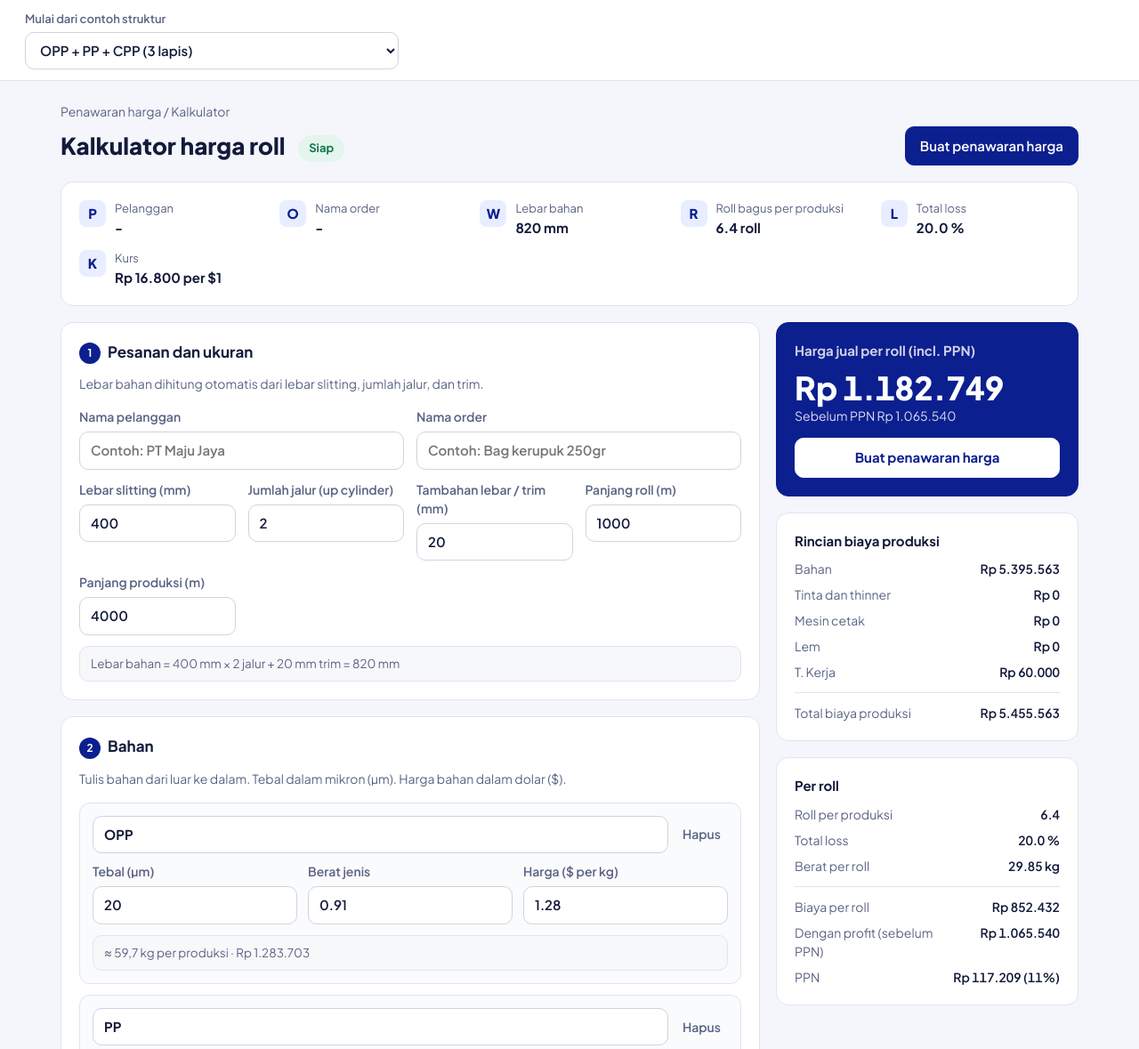
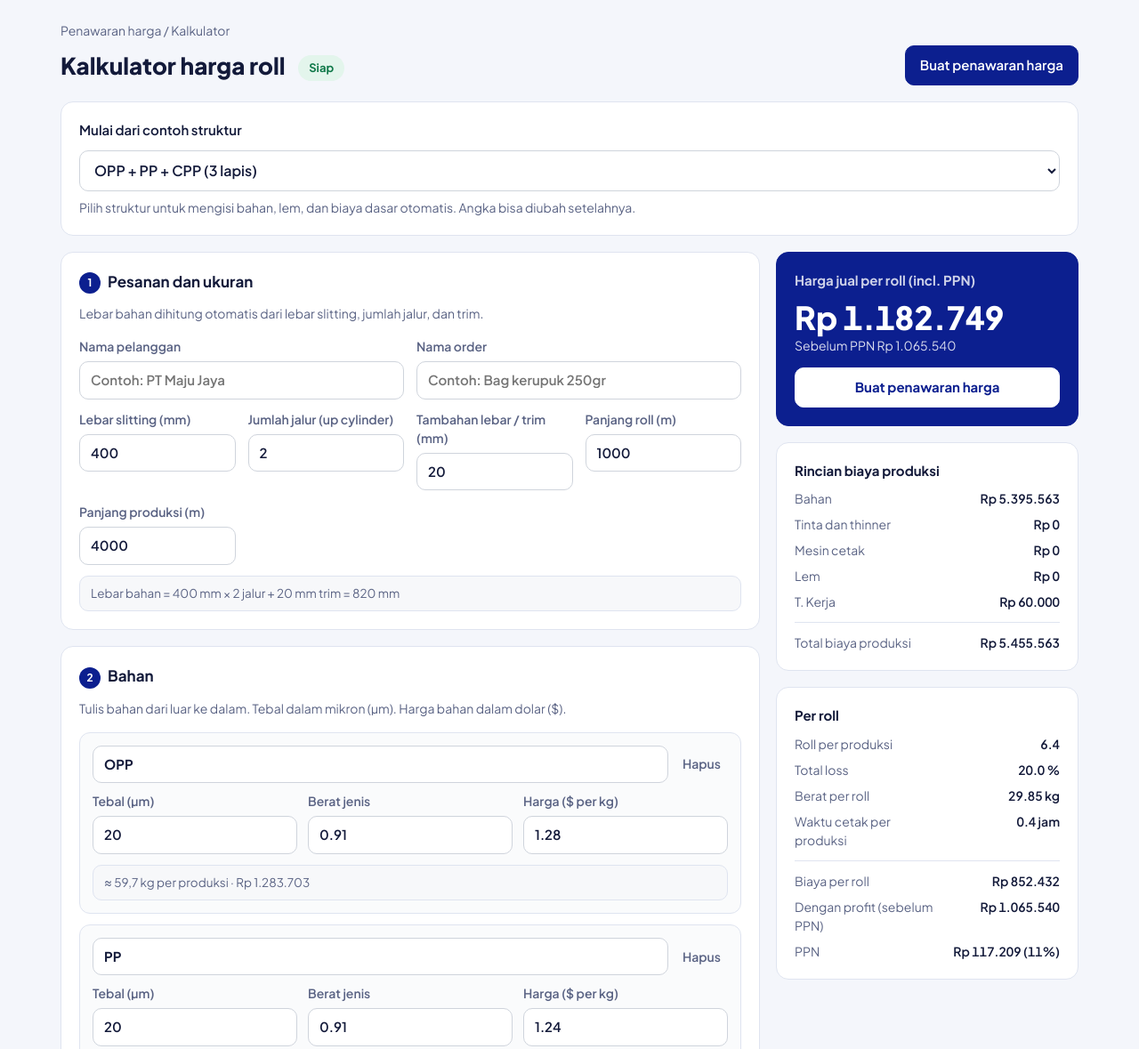
Before and after one commit to liliesterw/kalkulator-harga, a plain HTML site: page index.html in a window 1280 px wide. Shown: the top 1179 px of the page at 89% size. Drawn offline with Linux system fonts and the light colour scheme.

Commit message:
Add files via upload

```diff
--- a/index.html
+++ b/index.html
@@ -79,6 +79,8 @@ input.bad{border-color:var(--danger);background:#fdecea}
 .item-head input{font-weight:700;flex:1}
 .fields{display:grid;gap:12px;grid-template-columns:repeat(auto-fit,minmax(150px,1fr))}
 .empty{color:var(--muted);font-size:14px;margin:6px 0}
+.stepper{display:flex;gap:8px;flex-wrap:wrap}
+.stepper .btn{min-height:44px;font-size:15px}
 
 /* panel kanan */
 .side-card{background:#fff;border:1px solid var(--line);border-radius:14px;padding:20px;margin-bottom:18px}
@@ -140,13 +142,7 @@ dl .tot dt,dl .tot dd{color:var(--text);font-weight:800}
 
 
 
-<header class="top">
-  <div class="search">
-    <label>Mulai dari contoh struktur
-      <select id="preset"></select>
-    </label>
-  </div>
-</header>
+
 
 <div class="content">
   <div class="crumb">Penawaran harga / Kalkulator</div>
@@ -155,16 +151,11 @@ dl .tot dt,dl .tot dd{color:var(--text);font-weight:800}
     <button class="btn primary" id="openQ" type="button">Buat penawaran harga</button>
   </div>
 
-  <!-- ringkasan pesanan -->
   <section class="card">
-    <div class="facts">
-      <div class="fact"><i>P</i><div><small>Pelanggan</small><b id="fCust">-</b></div></div>
-      <div class="fact"><i>O</i><div><small>Nama order</small><b id="fOrder">-</b></div></div>
-      <div class="fact"><i>W</i><div><small>Lebar bahan</small><b id="fW">-</b></div></div>
-      <div class="fact"><i>R</i><div><small>Roll bagus per produksi</small><b id="fR">-</b></div></div>
-      <div class="fact"><i>L</i><div><small>Total loss</small><b id="fLoss">-</b></div></div>
-      <div class="fact"><i>K</i><div><small>Kurs</small><b id="fKurs">-</b></div></div>
-    </div>
+    <label style="font-size:15px;color:var(--text)">Mulai dari contoh struktur
+      <select id="preset" style="font-size:16px;min-height:46px;margin-top:6px"></select>
+    </label>
+    <p class="desc" style="margin:8px 0 0">Pilih struktur untuk mengisi bahan, lem, dan biaya dasar otomatis. Angka bisa diubah setelahnya.</p>
   </section>
 
   <div class="cols">
@@ -185,6 +176,7 @@ dl .tot dt,dl .tot dd{color:var(--text);font-weight:800}
           <label>Panjang produksi (m)<input data-k="runLen" data-req type="number" min="1" inputmode="decimal"></label>
         </div>
         <div class="hint" id="widthHint"></div>
+
       </section>
 
       <!-- 2 -->
@@ -202,8 +194,9 @@ dl .tot dt,dl .tot dd{color:var(--text);font-weight:800}
         <div class="grid">
           <label>Jumlah warna<input data-k="colors" type="number" min="0" step="1" inputmode="numeric"></label>
           <label>Kecepatan mesin (meter per menit)<input data-k="speed" type="number" min="0" step="1" inputmode="numeric"></label>
-          <label>Biaya mesin (Rp per jam)<input data-k="machineRate" type="number" min="0" step="1000" inputmode="numeric"></label>
+          <label>Biaya mesin (Rp per jam)<input data-k="machineRate" data-money type="text" inputmode="numeric"></label>
         </div>
+
         <div class="sub">Tingkat kesulitan cetak</div>
         <div class="seg" role="group" aria-label="Tingkat kesulitan cetak">
           <button type="button" data-diff="gampang">Gampang</button>
@@ -240,11 +233,12 @@ dl .tot dt,dl .tot dd{color:var(--text);font-weight:800}
       <section class="card" id="sec-5">
         <div class="card-head"><h2><span class="step-no">5</span>Biaya tambahan dan harga jual</h2></div>
         <div class="grid">
-          <label>Biaya tenaga kerja / T. Kerja (Rp per produksi)<input data-k="fixed" type="number" min="0" step="1000" inputmode="numeric"></label>
+          <label>Biaya tenaga kerja / T. Kerja (Rp per produksi)<input data-k="fixed" data-money type="text" inputmode="numeric"></label>
           <label>Loss slitting (%)<input data-k="lossSlit" type="number" step="0.5" min="0" max="99" inputmode="decimal"></label>
           <label>Keuntungan / profit (%)<input data-k="profit" type="number" step="0.5" inputmode="decimal"></label>
-          <label>Kurs (Rp per $1)<input data-k="kurs" type="number" min="0" step="10" inputmode="numeric"></label>
+          <label>Kurs (Rp per $1)<input data-k="kurs" data-money type="text" inputmode="numeric"></label>
           <label>PPN (%)<input data-k="ppn" type="number" step="0.5" min="0" inputmode="decimal"></label>
+        <label>MOQ, minimal order (roll)<input data-k="moq" type="number" min="0" step="1" inputmode="numeric"></label>
         </div>
         <div class="hint" id="lossHint"></div>
       </section>
@@ -252,11 +246,12 @@ dl .tot dt,dl .tot dd{color:var(--text);font-weight:800}
 
     <aside>
       <div class="side-card price-card">
-        <h3>Harga jual per roll (incl. PPN)</h3>
+        <h3 id="priceLabel">Harga jual per roll (incl. PPN)</h3>
         <div class="price" id="price">Rp 0</div>
         <div class="price-sub" id="priceSub">Lengkapi data untuk melihat harga</div>
         <button class="btn" id="openQ2" type="button">Buat penawaran harga</button>
       </div>
+      <div class="warn" id="moqWarn" hidden></div>
       <div class="warn" id="warn" hidden></div>
       <div class="side-card">
         <h3>Rincian biaya produksi</h3>
@@ -273,11 +268,12 @@ dl .tot dt,dl .tot dd{color:var(--text);font-weight:800}
       <div class="side-card">
         <h3>Per roll</h3>
         <dl>
-          <dt>Roll per produksi</dt><dd id="oR">-</dd>
+          <dt id="lblR">Roll per produksi</dt><dd id="oR">-</dd>
           <dt>Total loss</dt><dd id="oLoss">-</dd>
           <dt>Berat per roll</dt><dd id="oKg">-</dd>
+      <dt>Waktu cetak per produksi</dt><dd id="oTime">-</dd>
           <div class="sep"></div>
-          <dt>Biaya per roll</dt><dd id="oC">-</dd>
+          <dt id="lblC">Biaya per roll</dt><dd id="oC">-</dd>
           <dt>Dengan profit (sebelum PPN)</dt><dd id="oPr">-</dd>
           <dt>PPN</dt><dd id="oPpn">-</dd>
         </dl>
@@ -326,21 +322,22 @@ const LOSS_DEFAULT = {
 
 const PRESETS = {
   "Tidak pakai contoh": null,
-  "OPP + PP (2 lapis)": {trim:20,fixed:55000,diff:"gampang",lossCetak:20,lossLam:0,lossSlit:0,colors:0,speed:0,machineRate:0,inkG:0,tlR:.8,lamCount:0,layers:[["OPP",20,.91,1.26],["PP putih",18,.91,1.23]],lam:[]},
-  "OPP + PP + CPP (3 lapis)": {trim:20,fixed:60000,diff:"gampang",lossCetak:20,lossLam:0,lossSlit:0,colors:4,speed:0,machineRate:0,inkG:0,tlR:.8,lamCount:0,layers:[["OPP",20,.91,1.28],["PP",20,.91,1.24],["CPP",40,.91,1.43]],lam:[]},
-  "Laminasi dry (Nylon + LLDPE)": {trim:25,fixed:35000,diff:"gampang",lossCetak:20,lossLam:0,lossSlit:0,colors:5,speed:0,machineRate:0,inkG:0,tlR:.8,lamCount:1,layers:[["Nylon",15,1.16,4.1],["LLDPE",50,.92,2.46]],lam:[[3,3.67]]},
-  "Laminasi dry ganda (PET / ALU / CPP)": {trim:20,fixed:55000,diff:"gampang",lossCetak:20,lossLam:0,lossSlit:0,colors:0,speed:0,machineRate:0,inkG:0,tlR:.8,lamCount:2,layers:[["PET",12,1.4,1.25],["ALU",6.5,2.71,3.9],["CPP",50,.91,1.33]],lam:[[3,3.67],[3,4.67]]},
-  "Ekstrusi (Nylon / PE / LLDPE)": {trim:25,fixed:50000,diff:"gampang",lossCetak:0,lossLam:20,lossSlit:0,colors:0,speed:0,machineRate:0,inkG:0,tlR:.8,lamCount:1,layers:[["Nylon",15,1.16,4.1],["PE",15,.92,2],["LLDPE",50,.92,2.46]],lam:[[3,4.33]]},
-  "Sandwich (PET / PE / ALU / C4)": {trim:20,fixed:65000,diff:"gampang",lossCetak:0,lossLam:20,lossSlit:0,colors:0,speed:0,machineRate:0,inkG:0,tlR:.8,lamCount:2,layers:[["PET",12,1.4,2.15],["PE",15,.91,2],["ALU",7,2.75,5.4],["C4",25,.91,2.35]],lam:[[3,4.33],[3,7.33]]},
-  "Cetak saja (OPP)": {trim:20,fixed:35000,diff:"susah",lossCetak:25,lossLam:0,lossSlit:0,colors:5,speed:0,machineRate:0,inkG:0,tlR:.8,lamCount:0,layers:[["OPP",20,.91,1.2]],lam:[]},
-  "PVC shrink": {trim:25,fixed:0,diff:"gampang",lossCetak:0,lossLam:0,lossSlit:0,colors:0,speed:0,machineRate:0,inkG:0,tlR:.6,lamCount:0,layers:[["PVC",0,1.35,0]],lam:[]},
-  "Kosong (isi sendiri)": {trim:20,fixed:0,diff:"gampang",lossCetak:0,lossLam:0,lossSlit:0,colors:0,speed:0,machineRate:0,inkG:0,tlR:.8,lamCount:0,layers:[["Lapisan 1",0,1,0]],lam:[]}
+  "OPP + PP (2 lapis)": {trim:20,fixed:55000,diff:"gampang",lossCetak:20,lossLam:0,lossSlit:0,colors:0,speed:150,machineRate:0,inkG:0,tlR:.8,lamCount:0,layers:[["OPP",20,.91,1.26],["PP putih",18,.91,1.23]],lam:[]},
+  "OPP + PP + CPP (3 lapis)": {trim:20,fixed:60000,diff:"gampang",lossCetak:20,lossLam:0,lossSlit:0,colors:4,speed:150,machineRate:0,inkG:0,tlR:.8,lamCount:0,layers:[["OPP",20,.91,1.28],["PP",20,.91,1.24],["CPP",40,.91,1.43]],lam:[]},
+  "Laminasi dry (Nylon + LLDPE)": {trim:25,fixed:35000,diff:"gampang",lossCetak:20,lossLam:0,lossSlit:0,colors:5,speed:150,machineRate:0,inkG:0,tlR:.8,lamCount:1,layers:[["Nylon",15,1.16,4.1],["LLDPE",50,.92,2.46]],lam:[[3,3.67]]},
+  "Laminasi dry ganda (PET / ALU / CPP)": {trim:20,fixed:55000,diff:"gampang",lossCetak:20,lossLam:0,lossSlit:0,colors:0,speed:150,machineRate:0,inkG:0,tlR:.8,lamCount:2,layers:[["PET",12,1.4,1.25],["ALU",6.5,2.71,3.9],["CPP",50,.91,1.33]],lam:[[3,3.67],[3,4.67]]},
+  "Ekstrusi (Nylon / PE / LLDPE)": {trim:25,fixed:50000,diff:"gampang",lossCetak:0,lossLam:20,lossSlit:0,colors:0,speed:150,machineRate:0,inkG:0,tlR:.8,lamCount:1,layers:[["Nylon",15,1.16,4.1],["PE",15,.92,2],["LLDPE",50,.92,2.46]],lam:[[3,4.33]]},
+  "Sandwich (PET / PE / ALU / C4)": {trim:20,fixed:65000,diff:"gampang",lossCetak:0,lossLam:20,lossSlit:0,colors:0,speed:150,machineRate:0,inkG:0,tlR:.8,lamCount:2,layers:[["PET",12,1.4,2.15],["PE",15,.91,2],["ALU",7,2.75,5.4],["C4",25,.91,2.35]],lam:[[3,4.33],[3,7.33]]},
+  "Cetak saja (OPP)": {trim:20,fixed:35000,diff:"susah",lossCetak:25,lossLam:0,lossSlit:0,colors:5,speed:150,machineRate:0,inkG:0,tlR:.8,lamCount:0,layers:[["OPP",20,.91,1.2]],lam:[]},
+  "PVC shrink": {trim:25,fixed:0,diff:"gampang",lossCetak:0,lossLam:0,lossSlit:0,colors:0,speed:150,machineRate:0,inkG:0,tlR:.6,lamCount:0,layers:[["PVC",0,1.35,0]],lam:[]},
+  "Kosong (isi sendiri)": {trim:20,fixed:0,diff:"gampang",lossCetak:0,lossLam:0,lossSlit:0,colors:0,speed:150,machineRate:0,inkG:0,tlR:.8,lamCount:0,layers:[["Lapisan 1",0,1,0]],lam:[]}
 };
 
 const S = {order:"",cust:"",slit:400,uc:2,rollLen:1000,runLen:4000,trim:20,
   diff:"gampang",lossCetak:LOSS_DEFAULT.gampang,speed:150,machineRate:0,
   colors:0,inkG:0,inkP:3.8,tlR:.8,tlP:1.1,
   lamCount:0,lossLam:0,lossSlit:0,fixed:55000,profit:25,kurs:16800,ppn:11,
+  moq:0,
   layers:[],lam:[]};
 const LAST = {idr:0, rolls:0};
 
@@ -349,6 +346,7 @@ const n = v => { const x = parseFloat(v); return isFinite(x) ? x : 0; };
 const esc = t => String(t).replace(/[&<>"]/g, c => ({"&":"&amp;","<":"&lt;",">":"&gt;",'"':"&quot;"}[c]));
 const usd = v => "$ " + v.toLocaleString("id-ID",{minimumFractionDigits:2,maximumFractionDigits:2});
 const rp  = v => "Rp " + Math.round(v).toLocaleString("id-ID");
+const fmtMoney = v => Math.round(v).toLocaleString("id-ID");
 const kg  = v => v.toLocaleString("id-ID",{minimumFractionDigits:1,maximumFractionDigits:2}) + " kg";
 
 /* ---------- tampilan ---------- */
@@ -383,7 +381,7 @@ function renderLams(){
 }
 
 function syncInputs(){
-  document.querySelectorAll("[data-k]").forEach(e => e.value = S[e.dataset.k]);
+  document.querySelectorAll("[data-k]").forEach(e => e.value = e.hasAttribute("data-money") ? (S[e.dataset.k] ? fmtMoney(S[e.dataset.k]) : "") : S[e.dataset.k]);
   document.querySelectorAll("[data-diff]").forEach(b => b.setAttribute("aria-pressed", String(b.dataset.diff===S.diff)));
 }
 
@@ -402,7 +400,9 @@ function calc(){
   const kurs = n(S.kurs);
   const matW = n(S.slit)*n(S.uc) + n(S.trim);
   const wm = matW/1000, run = n(S.runLen), roll = n(S.rollLen), uc = n(S.uc);
-  const ready = n(S.slit)>0 && uc>0 && run>0 && roll>0;
+  const unitLen = roll;
+  const unitWord = "roll";
+  const ready = n(S.slit)>0 && uc>0 && run>0 && unitLen>0;
 
   // bahan
   let layerUsd = 0, layerKg = 0;
@@ -423,9 +423,11 @@ function calc(){
   $("inkHint").textContent = inkKg>0
     ? `Tinta = ${n(S.colors)} warna × ${n(S.inkG)} gram × ${run} m = ${kg(inkKg)}. Thinner ${kg(thinKg)}.`
     : "Isi jumlah warna dan gram tinta untuk menghitung biaya tinta.";
-  $("machHint").textContent = hours>0
-    ? `Waktu cetak ≈ ${hours.toFixed(1)} jam (${run} m ÷ ${n(S.speed)} m per menit)`
-    : "Isi kecepatan mesin untuk menghitung waktu cetak.";
+  const tAt = v => v>0 ? (run/v)/60 : 0;
+  $("machHint").textContent = run>0
+    ? `Perbandingan waktu cetak: 120 m/menit ≈ ${tAt(120).toFixed(1)} jam · 150 ≈ ${tAt(150).toFixed(1)} jam · 180 ≈ ${tAt(180).toFixed(1)} jam`
+    : "Isi panjang produksi untuk melihat perkiraan waktu cetak.";
+  $("oTime").textContent = hours>0 ? hours.toFixed(1)+" jam" : "-";
   $("diffHint").textContent = S.diff==="susah"
     ? `Cetak susah: loss default ${LOSS_DEFAULT.susah}%. Boleh diubah.`
     : `Cetak gampang: loss default ${LOSS_DEFAULT.gampang}%. Boleh diubah.`;
@@ -448,7 +450,7 @@ function calc(){
   // loss: dijumlahkan seperti di file RUMUS_OPP-PP
   const lossTotal = n(S.lossCetak)+n(S.lossLam)+n(S.lossSlit);
   const yieldF = Math.max(0, 100-lossTotal)/100;
-  const rawRolls = ready ? (run/roll)*uc : 0;
+  const rawRolls = ready ? (run/unitLen)*uc : 0;
   const rolls = rawRolls*yieldF;
   const perRoll = rolls>0 ? total/rolls : 0;
   const withP = perRoll*(1+n(S.profit)/100);
@@ -465,6 +467,9 @@ function calc(){
   $("widthHint").textContent = matW>0 ? `Lebar bahan = ${n(S.slit)} mm × ${uc} jalur + ${n(S.trim)} mm trim = ${matW} mm` : "";
 
   const dash = v => rolls>0 ? v : "-";
+  const belowMoq = n(S.moq)>0 && rolls>0 && rolls<n(S.moq);
+  $("moqWarn").hidden = !belowMoq;
+  $("moqWarn").textContent = belowMoq ? `Di bawah MOQ: produksi ${rolls.toFixed(1)} ${unitWord}, minimal ${n(S.moq)} ${unitWord}. Harga per roll bisa lebih tinggi.` : "";
   $("oR").textContent = rolls>0 ? rolls.toFixed(1) : "-";
   $("oLoss").textContent = lossTotal.toFixed(1)+" %";
   $("oKg").textContent = kgRoll>0 ? kgRoll.toFixed(2)+" kg" : "-";
@@ -478,13 +483,6 @@ function calc(){
   $("oPr").textContent = dash(rp(withP));
   $("oPpn").textContent = dash(rp(ppnRp)) + ` (${n(S.ppn)}%)`;
 
-  // ringkasan
-  $("fCust").textContent = S.cust || "-";
-  $("fOrder").textContent = S.order || "-";
-  $("fW").textContent = matW>0 ? matW+" mm" : "-";
-  $("fR").textContent = rolls>0 ? rolls.toFixed(1)+" roll" : "-";
-  $("fLoss").textContent = lossTotal.toFixed(1)+" %";
-  $("fKurs").textContent = kurs>0 ? rp(kurs)+" per $1" : "-";
 
   $("price").textContent = rp(inc);
   $("barV").textContent = rp(inc);
@@ -493,7 +491,7 @@ function calc(){
   const missing = [];
   if(!(n(S.slit)>0)) missing.push("lebar slitting");
   if(!(uc>0)) missing.push("jumlah jalur");
-  if(!(roll>0)) missing.push("panjang roll");
+  if(!(unitLen>0)) missing.push("panjang roll");
   if(!(run>0)) missing.push("panjang produksi");
   if(!S.layers.length) missing.push("bahan");
   if(!(kurs>0)) missing.push("kurs");
@@ -511,7 +509,13 @@ document.addEventListener("input", e => {
   const t = e.target;
   const row = t.closest(".item");
   if(t.dataset.k){
-    S[t.dataset.k] = t.type==="number" ? n(t.value) : t.value;
+    if(t.hasAttribute("data-money")){
+      const v = n(t.value.replace(/\D/g,""));
+      S[t.dataset.k] = v;
+      t.value = v ? fmtMoney(v) : "";
+    } else {
+      S[t.dataset.k] = t.type==="number" ? n(t.value) : t.value;
+    }
     if(t.dataset.k==="lamCount") renderLams();
   } else if(t.dataset.l && row){
     const f = t.dataset.l;
@@ -550,6 +554,8 @@ function renderQuote(){
   const tot = sub+ppnV;
   const d = $("qDate").value ? new Date($("qDate").value+"T00:00:00") : new Date();
   const ds = d.toLocaleDateString("id-ID",{day:"numeric",month:"long",year:"numeric"});
+  const unitWord = "roll";
+  const moqNote = n(S.moq)>0 && qty<n(S.moq) ? `<p><b>Catatan:</b> jumlah order di bawah MOQ (minimal ${n(S.moq)} ${unitWord}).</p>` : "";
   const struktur = S.layers.map(l=>`${esc(l.name)} ${l.mic} µm`).join(" / ") || "-";
 
   $("paper").innerHTML = `
@@ -563,9 +569,10 @@ function renderQuote(){
       <span>UP</span><span>: ${esc($("qUp").value)}</span>
       <span>Perihal</span><span>: ${esc(S.order || "Flexible packaging")}</span>
     </div>
+    ${moqNote}
     <p>Dengan hormat, bersama ini kami sampaikan penawaran harga sebagai berikut:</p>
     <table>
-      <tr><th>Deskripsi</th><th class="r">Jumlah (roll)</th><th class="r">Harga / roll</th><th class="r">Total</th></tr>
+      <tr><th>Deskripsi</th><th class="r">Jumlah (${unitWord})</th><th class="r">Harga / ${unitWord}</th><th class="r">Total</th></tr>
       <tr>
         <td><b>${esc(S.order || "Flexible packaging")}</b><br>Struktur: ${struktur}<br>Lebar slitting ${n(S.slit)} mm, panjang ${n(S.rollLen)} m per roll</td>
         <td class="r">${qty.toLocaleString("id-ID")}</td><td class="r">${rp(price)}</td><td class="r">${rp(sub)}</td>
```
